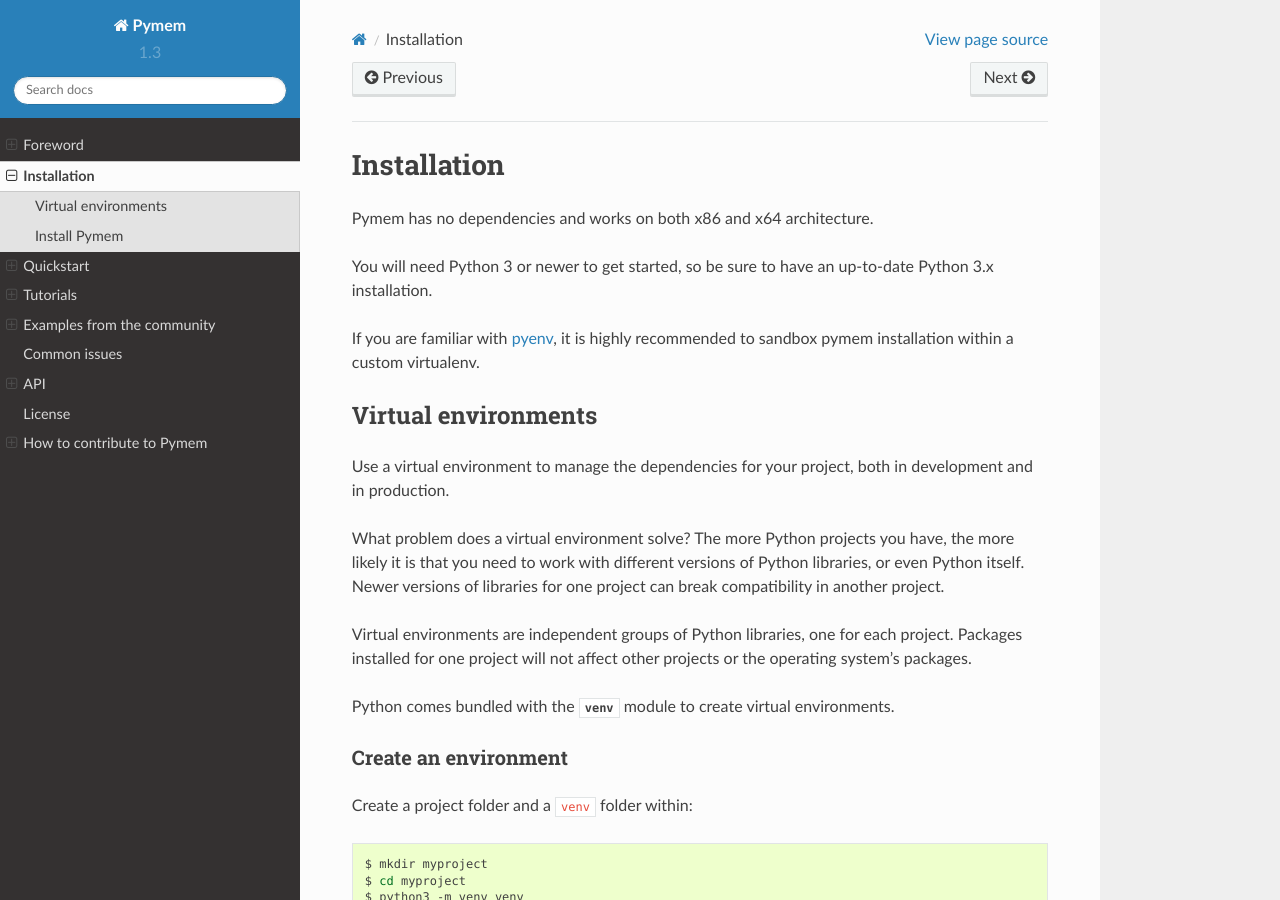
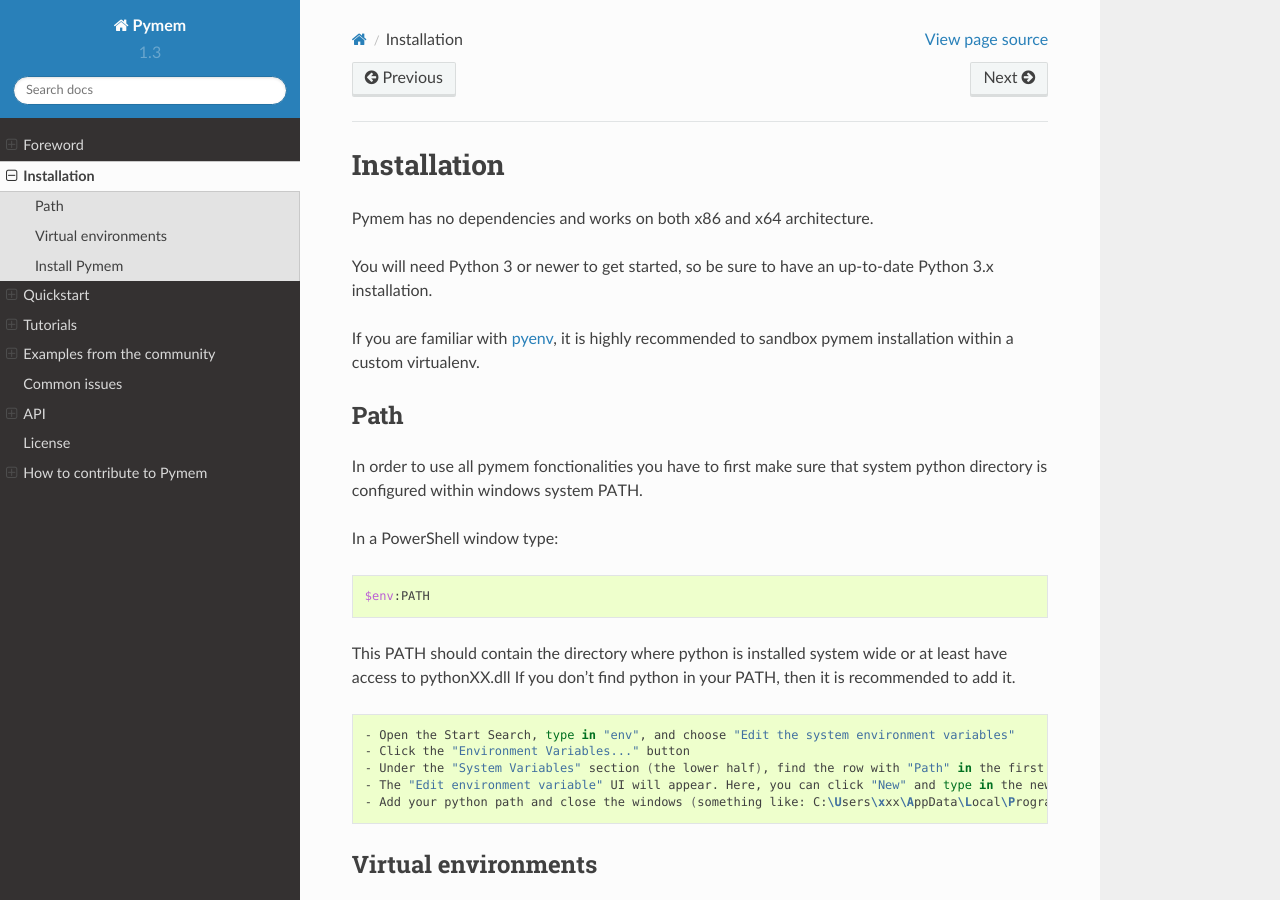
Before and after one commit to srounet/Pymem, a Sphinx documentation site: the page built from docs/source/installation.rst, in a window 1280 px wide and 900 px high. Built offline with Sphinx 7.4.7 and the Read the Docs theme 2.0.0, drawn with Linux system fonts in a browser that asks for light colours.

Commit message:
Add documentation for PATH

```diff
--- a/docs/source/installation.rst
+++ b/docs/source/installation.rst
@@ -8,6 +8,29 @@
 If you are familiar with pyenv_, it is highly recommended to sandbox pymem installation within a custom virtualenv.
 
 .. _pyenv: https://github.com/pyenv/pyenv
+
+Path
+----
+
+In order to use all pymem fonctionalities you have to first make sure that system python directory is configured within
+windows system PATH.
+
+In a PowerShell window type:
+
+.. code-block:: sh
+
+    $env:PATH
+
+This PATH should contain the directory where python is installed system wide or at least have access to pythonXX.dll
+If you don't find python in your PATH, then it is recommended to add it.
+
+.. code-block:: sh
+
+    - Open the Start Search, type in "env", and choose "Edit the system environment variables"
+    - Click the "Environment Variables..." button
+    - Under the "System Variables" section (the lower half), find the row with "Path" in the first column, and click edit.
+    - The "Edit environment variable" UI will appear. Here, you can click "New" and type in the new path you want to add.
+    - Add your python path and close the windows (something like: C:\Users\xxx\AppData\Local\Programs\Python\Python38)
 
 Virtual environments
 --------------------
```
